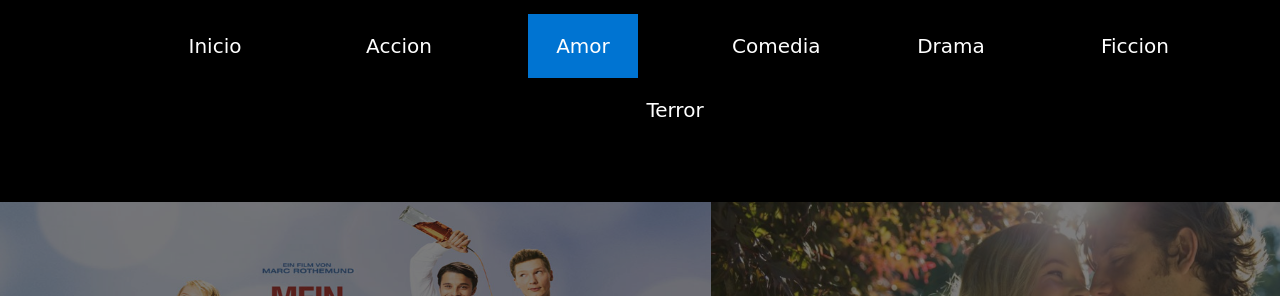
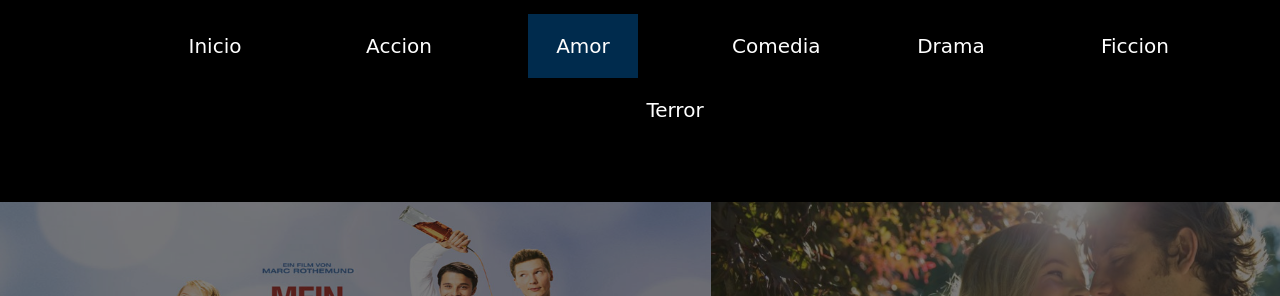
Before and after one commit to Manuel2701/Peliculas, a plain HTML site: page Pages/PageAmor.html in a window 1280 px wide. Shown: the part 133-429 px from the top of the page. Drawn offline with Linux system fonts and the light colour scheme; a web font is replaced by a local one.

Commit message:
Cambio Final

```diff
--- a/Styles/main.css
+++ b/Styles/main.css
@@ -40,7 +40,7 @@ nav ul li a:hover{
     color: #0074d2;
 }
 .action{
-    background: #0074d2;
+    background: #0074d25e;
 }
 
 section div{
--- a/Styles/main2.css
+++ b/Styles/main2.css
@@ -50,7 +50,7 @@ nav ul li a:hover{
     color: #0074d2;
 }
 .action{
-    background: #0074d2;
+    background: #0074d25e;
 }
 
 
```
